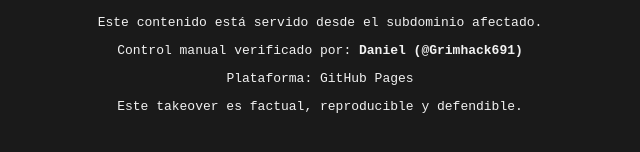
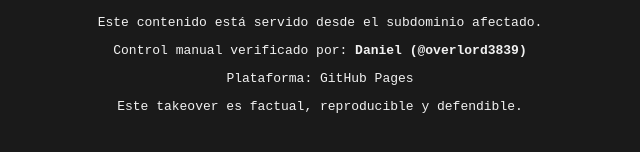
Before and after one commit to overlord3839/dev-bmw.github.io, a plain HTML site: page index.html in a window 1280 px wide. Shown: the part 160-312 px from the top of the page, 320-960 px from the left. Drawn offline with Linux system fonts and the light colour scheme.

Commit message:
Update index.html

```diff
--- a/index.html
+++ b/index.html
@@ -19,7 +19,7 @@
   <body>
     <h1>✅ Subdomain Takeover Confirmado</h1>
     <p>Este contenido está servido desde el subdominio afectado.</p>
-    <p>Control manual verificado por: <strong>Daniel (@Grimhack691)</strong></p>
+    <p>Control manual verificado por: <strong>Daniel (@overlord3839)</strong></p>
     <p>Plataforma: GitHub Pages</p>
     <p>Este takeover es factual, reproducible y defendible.</p>
   </body>
```
